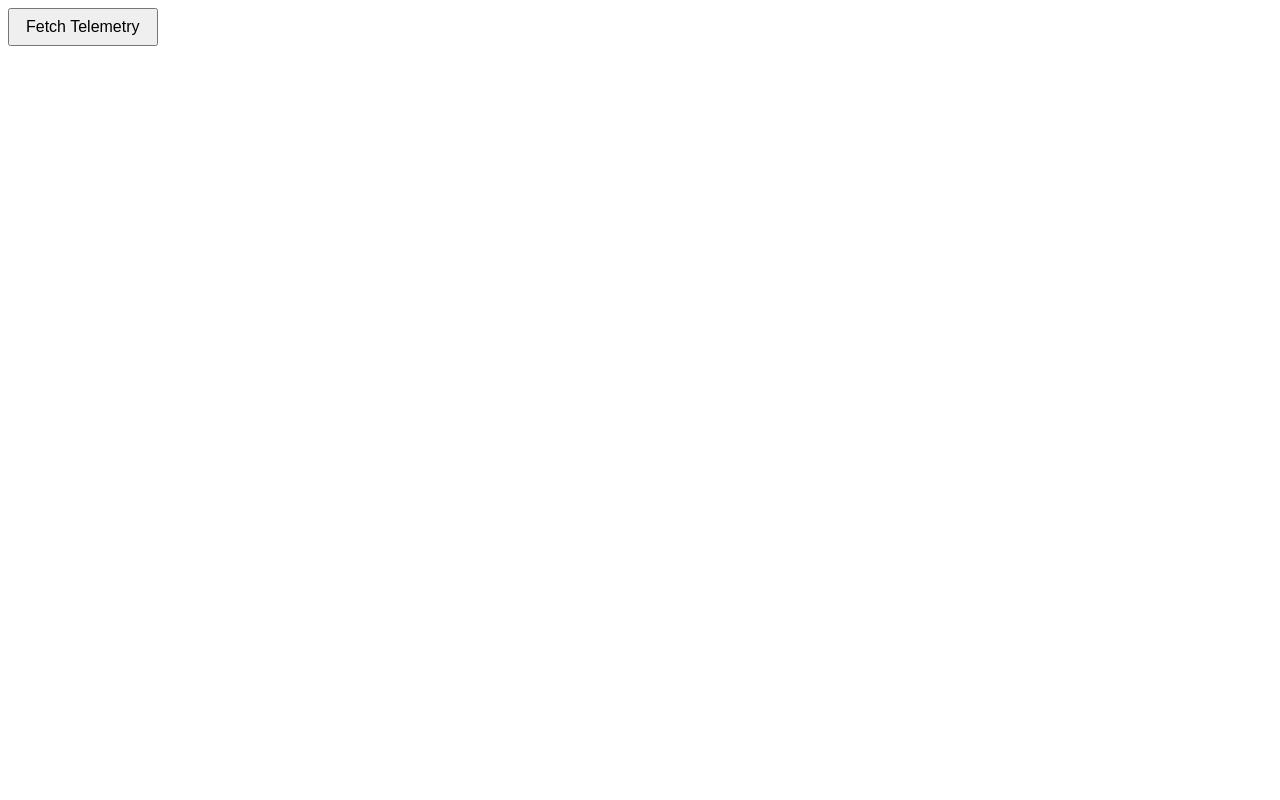
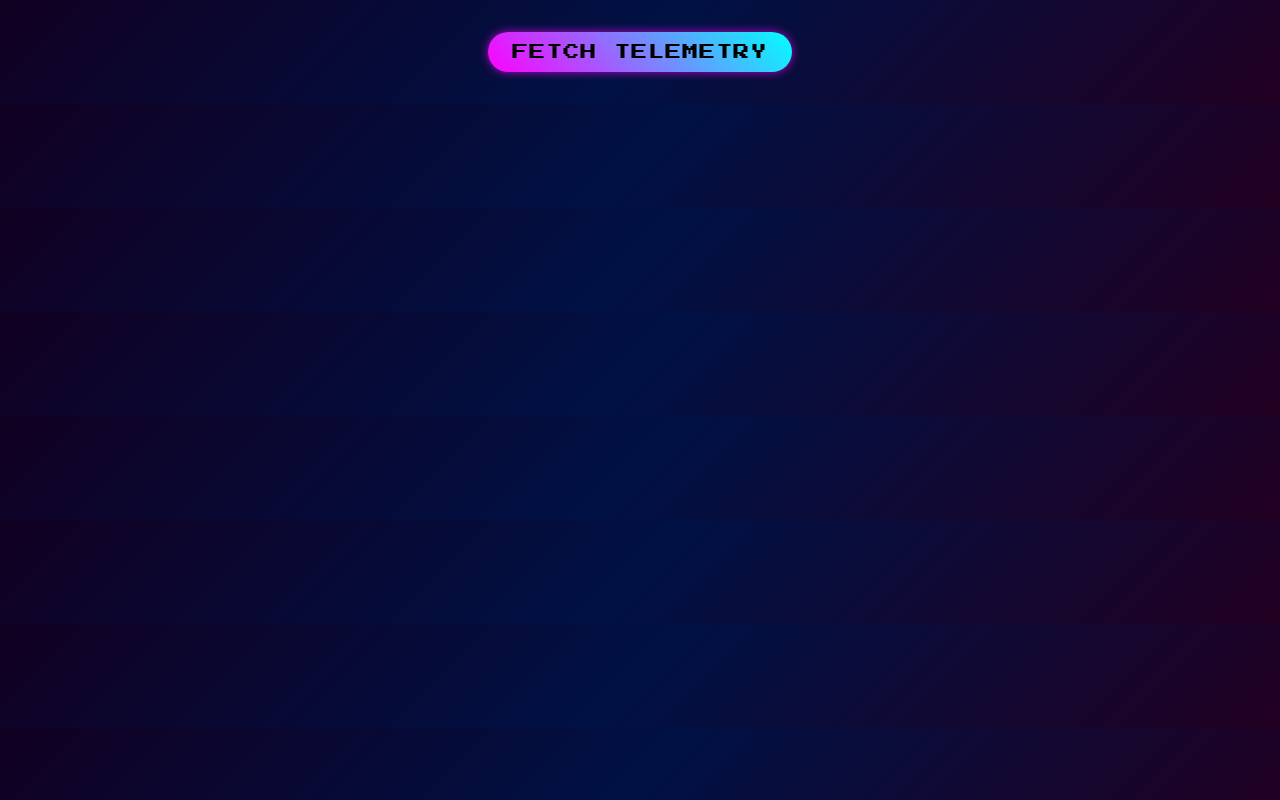
Before and after one commit to gjb1088/DashboardAPI, a Svelte app: page / in a window 1280 px wide. Built offline with nearby package versions, Linux system fonts and the light colour scheme.

Commit message:
Update App.svelte

```diff
--- a/src/App.svelte
+++ b/src/App.svelte
@@ -3,22 +3,14 @@
   import type { Telemetry } from './lib/types/telemetry';
   import { getTelemetry }  from './lib/api/getTelemetry';
 
-  // holds the latest telemetry, or null if none/faded out
   let telemetry: Telemetry | null = null;
-
-  // track whether we're showing the cards
   let showing = false;
-
-  // timer handle so we can clean up if component unmounts early
   let hideTimer: ReturnType<typeof setTimeout>;
 
-  // call the API and show cards
   async function fetchTelemetry() {
     try {
       telemetry = await getTelemetry();
       showing   = true;
-
-      // after 15s, hide the cards
       clearTimeout(hideTimer);
       hideTimer = setTimeout(() => {
         showing   = false;
@@ -26,30 +18,81 @@
       }, 15_000);
     } catch (err) {
       console.error(err);
-      // optionally show an error card/message here
     }
   }
 
-  // clear timer if component is torn down
   onDestroy(() => clearTimeout(hideTimer));
 </script>
 
 <style>
+  /* 1) Neon 8-bit font + page background */
+  @import url('https://fonts.googleapis.com/css2?family=Press+Start+2P&display=swap');
+  :global(body) {
+    margin: 0;
+    font-family: 'Press Start 2P', monospace;
+    background: linear-gradient(135deg, #110022 0%, #001144 50%, #220022 100%);
+    color: #fff;
+    display: flex;
+    justify-content: center;
+    padding: 2rem;
+  }
+
+  /* 2) Button style */
+  button {
+    padding: 0.75rem 1.5rem;
+    font-family: inherit;
+    font-size: 1rem;
+    background: linear-gradient(45deg, #ff00ff, #00ffff);
+    color: #000;
+    border: none;
+    border-radius: 9999px;
+    box-shadow: 0 0 10px rgba(255, 0, 255, 0.7);
+    cursor: pointer;
+    transition: transform 0.2s, box-shadow 0.2s;
+    text-transform: uppercase;
+    letter-spacing: 1px;
+  }
+  button:hover {
+    transform: translateY(-2px);
+    box-shadow: 0 0 20px rgba(0, 255, 255, 0.9);
+  }
+
+  /* 3) Card container */
   .cards {
     display: flex;
     gap: 1rem;
-    margin-top: 1rem;
+    margin-top: 2rem;
+    width: 100%;
+    max-width: 800px;
   }
+
+  /* 4) Neon-glass cards */
   .card {
-    padding: 1rem;
-    border: 1px solid #ccc;
-    border-radius: .5rem;
     flex: 1;
+    padding: 1.5rem;
+    background: rgba(0, 0, 0, 0.4);
+    border: 2px solid #ff00ff;
+    border-radius: 1rem;
     text-align: center;
+    box-shadow: 0 0 15px rgba(255, 0, 255, 0.5);
+    backdrop-filter: blur(8px);
+    transition: box-shadow 0.3s;
   }
-  button {
-    padding: .5rem 1rem;
+  .card:hover {
+    box-shadow: 0 0 25px rgba(0, 255, 255, 0.7);
+  }
+
+  .card h4 {
+    margin: 0;
     font-size: 1rem;
+    color: #00ffff;
+    text-shadow: 0 0 5px #00ffff;
+  }
+  .card p {
+    margin: 0.5rem 0 0;
+    font-size: 1.5rem;
+    color: #fff;
+    text-shadow: 0 0 5px #fff;
   }
 </style>
 
@@ -63,15 +106,15 @@
   <div class="cards">
     <div class="card">
       <h4>Latency</h4>
-      <p>{telemetry.latency}</p>
+      <p>{telemetry.latency.toFixed(2)} ms</p>
     </div>
     <div class="card">
       <h4>Packet Loss</h4>
-      <p>{telemetry.packet_loss}</p>
+      <p>{telemetry.packet_loss.toFixed(1)} %</p>
     </div>
     <div class="card">
       <h4>Throughput</h4>
-      <p>{telemetry.throughput}</p>
+      <p>{telemetry.throughput.toFixed(2)} Mbps</p>
     </div>
   </div>
 {/if}
```
